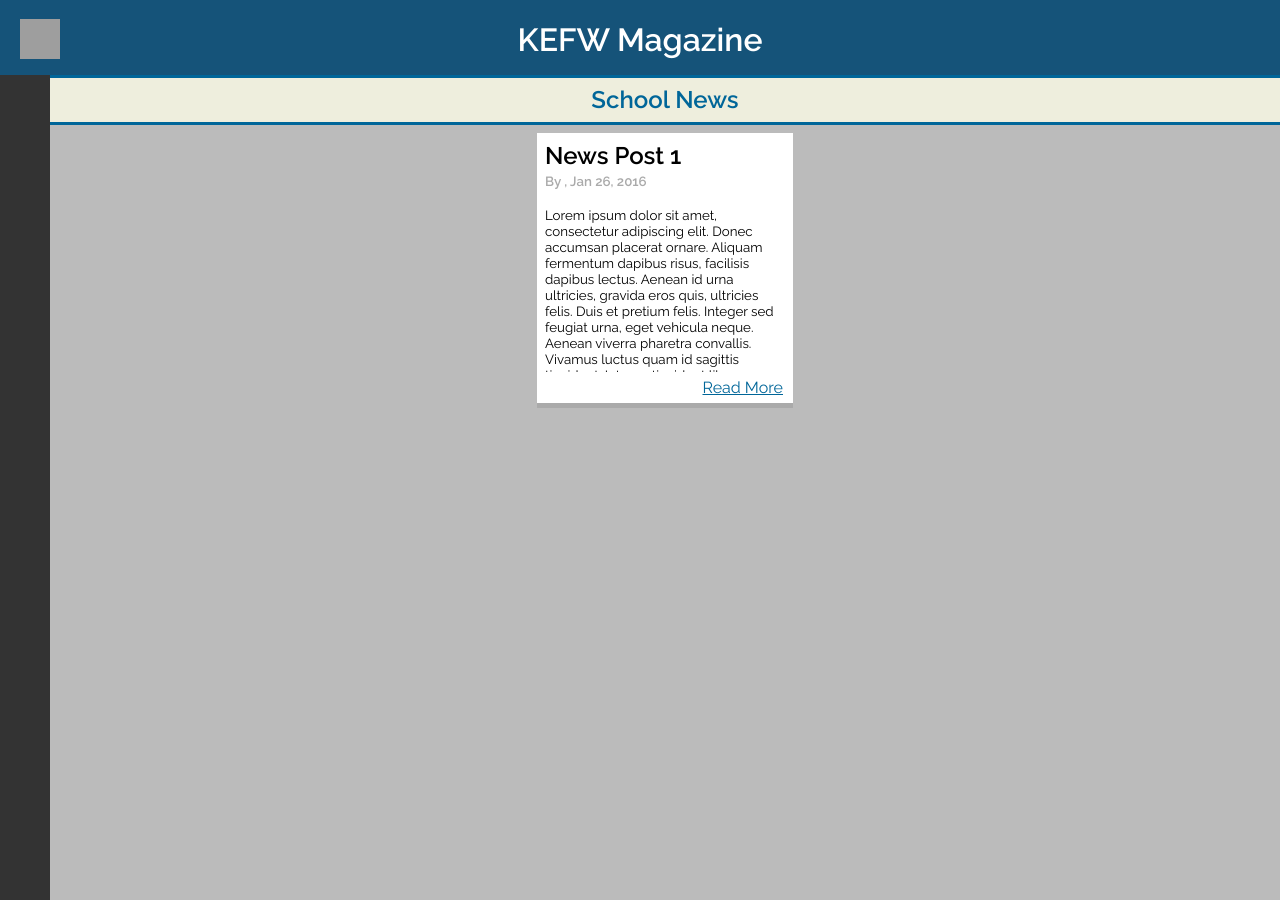
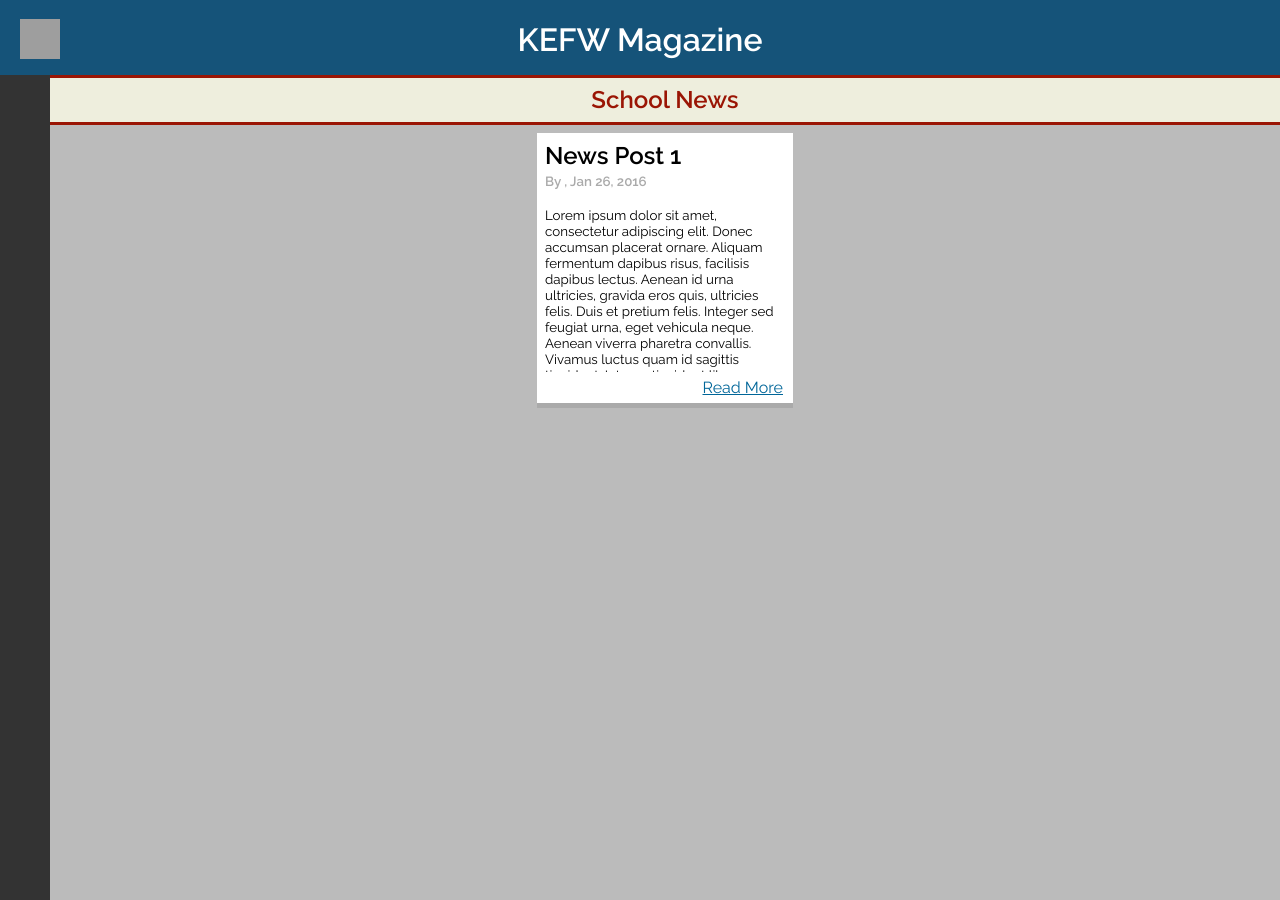
Before and after one commit to Kefwmag/kefwmag.github.io, a Jekyll site: the page built from news/index.html, in a window 1280 px wide and 900 px high. Built offline with Jekyll 4.4.1, drawn with Linux system fonts in a browser that asks for light colours; grey boxes are pictures that could not be loaded.

Commit message:
Update index.html

```diff
--- a/news/index.html
+++ b/news/index.html
@@ -17,6 +17,14 @@
         article.news {
           display:inline-block;
         }
+        header {
+            background-color:;#d90000;
+            border-bottom: 3px solid #9A1504;
+        }
+        section {
+            border-bottom: 3px solid #9A1504;
+            color: #9A1504;
+        }
     </style>
     <script>
         document.getElementById("categoryName").innerHTML = "School News";
```
